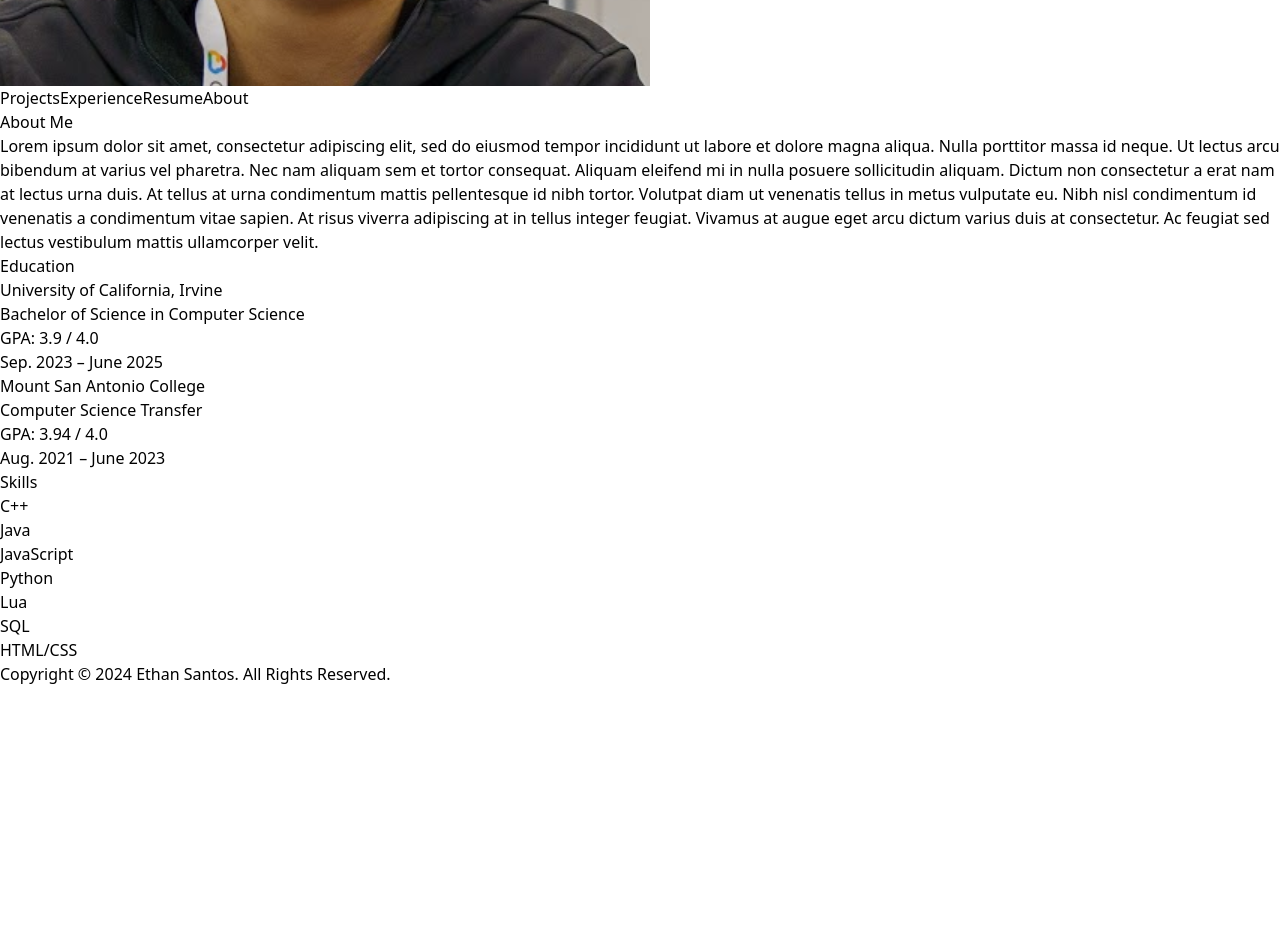
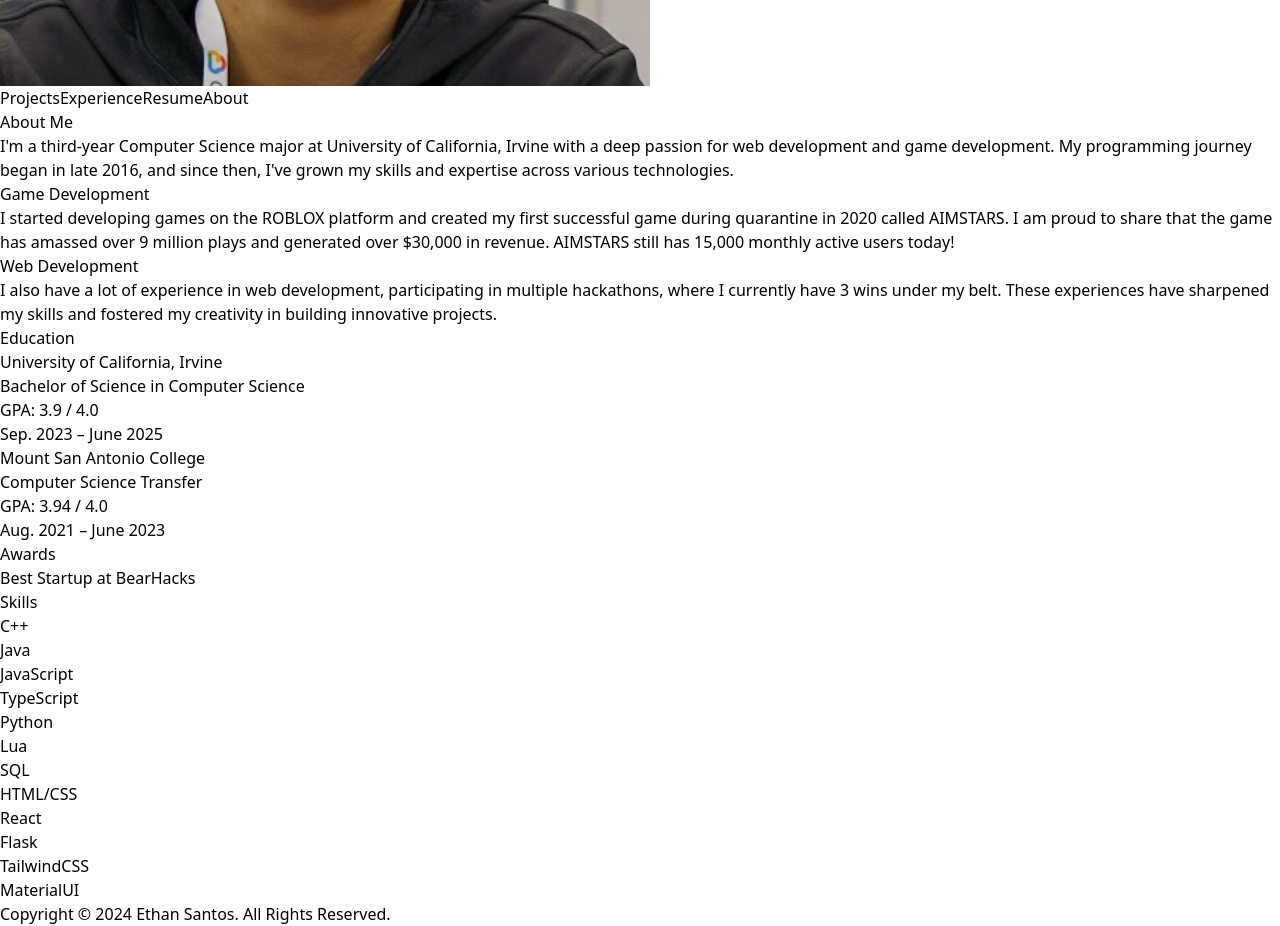
Before and after one commit to EthanSantos/EthanSantos.github.io, a React (Vite) app: page / in a window 1280 px wide. Shown: the part 660-1586 px from the top of the page. Before the commit the page ends 1346 px from the top, so only its background shows below. Built offline with nearby package versions, Linux system fonts and the light colour scheme.

Commit message:
updated about/experience/resume

```diff
--- a/src/pages/About.jsx
+++ b/src/pages/About.jsx
@@ -3,12 +3,25 @@ import Pill from '../components/Pill'
 
 
 const About = () => {
+
+    const information = {
+        About: "I'm a third-year Computer Science major at University of California, Irvine with a deep passion for web development and game development. My programming journey began in late 2016, and since then, I've grown my skills and expertise across various technologies.",
+        Awards: "Best Startup at BearHacks"
+    }
     return (
         <div className="text-gray-900">
             <div className="container mx-auto px-4 py-8">
                 <div className="max-w-2xl mx-auto">
                     <h1 className="text-2xl font-bold mb-4">About Me</h1>
-                    <p className="mb-4 text-base text-gray-600">Lorem ipsum dolor sit amet, consectetur adipiscing elit, sed do eiusmod tempor incididunt ut labore et dolore magna aliqua. Nulla porttitor massa id neque. Ut lectus arcu bibendum at varius vel pharetra. Nec nam aliquam sem et tortor consequat. Aliquam eleifend mi in nulla posuere sollicitudin aliquam. Dictum non consectetur a erat nam at lectus urna duis. At tellus at urna condimentum mattis pellentesque id nibh tortor. Volutpat diam ut venenatis tellus in metus vulputate eu. Nibh nisl condimentum id venenatis a condimentum vitae sapien. At risus viverra adipiscing at in tellus integer feugiat. Vivamus at augue eget arcu dictum varius duis at consectetur. Ac feugiat sed lectus vestibulum mattis ullamcorper velit.</p>
+                    <p className="mb-4 text-base text-gray-600">{information.About}</p>
+                    <div>
+                        <h2 className="text-lg font-semibold">Game Development</h2>
+                        <p className="mb-4 text-base text-gray-600">I started developing games on the ROBLOX platform and created my first successful game during quarantine in 2020 called AIMSTARS. I am proud to share that the game has amassed over 9 million plays and generated over $30,000 in revenue. AIMSTARS still has 15,000 monthly active users today!</p>
+                    </div>
+                    <div>
+                        <h2 className="text-lg font-semibold">Web Development</h2>
+                        <p className="mb-8 text-base text-gray-600">I also have a lot of experience in web development, participating in multiple hackathons, where I currently have 3 wins under my belt. These experiences have sharpened my skills and fostered my creativity in building innovative projects.</p>
+                    </div>
                     <h1 className="text-2xl font-bold mb-4">Education</h1>
                     <div className="flex justify-between">
                         <div>
@@ -26,14 +39,21 @@ const About = () => {
                         </div>
                         <p className="text-base text-gray-600">Aug. 2021 – June 2023</p>
                     </div>
+                    <h1 className="text-2xl font-bold mb-4">Awards</h1>
+                    <p className="mb-2 text-base text-gray-600">{information.Awards}</p>
                     <h1 className="text-2xl font-bold mb-4">Skills</h1>
                     <Pill text={"C++"} />
                     <Pill text={"Java"} />
                     <Pill text={"JavaScript"} />
+                    <Pill text={"TypeScript"} />
                     <Pill text={"Python"} />
                     <Pill text={"Lua"} />
                     <Pill text={"SQL"} />
                     <Pill text={"HTML/CSS"} />
+                    <Pill text={"React"} />
+                    <Pill text={"Flask"} />
+                    <Pill text={"TailwindCSS"} />
+                    <Pill text={"MaterialUI"} />
                 </div>
             </div>
         </div>
--- a/src/pages/Experience.jsx
+++ b/src/pages/Experience.jsx
@@ -7,28 +7,54 @@ const Experience = () => {
             <div className="container mx-auto px-4 py-8">
                 <div className="max-w-2xl mx-auto">
                     <h1 className="text-2xl font-bold mb-4">Work Experience</h1>
-                    <div className="flex justify-between">
+
+                    <div className="flex justify-between items-start mb-8">
                         <div>
-                            <h2 className="text-lg font-semibold">Game Developer</h2>
-                            <p className="text-base">Buzzy.gg</p>
-                            <p className="mb-4 text-base text-gray-500">Description</p>
+                            <div className="flex justify-between items-baseline w-full">
+                                <h2 className="text-lg font-semibold">Game Developer</h2>
+                                <p className="text-base">Mar. 2024 – Present</p>
+                            </div>
+                            <p className="mb-2 text-base">Buzzy.gg</p>
+                            <p className="mb-4 text-base text-gray-500">
+                                I developed a game builder that significantly impacted thousands of students in classrooms through CodeCamp. I created a global server search system using TeleportService, which enabled players to join any user-created game instance seamlessly. Additionally, I integrated HTTP JSON protocols to send data about players’ games to a reserve server, enhancing data accuracy by 20%. I also established and configured a comprehensive database system to track likes, allowing players to rate user-created games effectively.
+                            </p>
                             <Pill text={"Lua"} />
                             <Pill text={"Roblox Studio"} />
                             <Pill text={"Git"} />
                         </div>
-                        <p className="text-base text-gray-600">Mar. 2024 – Present</p>
                     </div>
-                    <div className="flex justify-between">
+
+                    <div className="flex justify-between items-start mb-8">
                         <div>
-                            <h2 className="text-lg font-semibold">Math Tutor</h2>
-                            <p className="text-base">Mount San Antonio College</p>
-                            <p className="mb-4 text-base text-gray-500">Description</p>
+                            <div className="flex justify-between items-baseline w-full">
+                                <h2 className="text-lg font-semibold">Founder/Developer</h2>
+                                <p className="text-base">Jun. 2020 – Present</p>
+                            </div>
+                            <p className="mb-2 text-base">AIMSTARS</p>
+                            <p className="mb-4 text-base text-gray-500">
+                                Lorem ipsum dolor sit amet, consectetur adipiscing elit, sed do eiusmod tempor incididunt ut labore et dolore magna aliqua. Nulla porttitor massa id neque. Ut lectus arcu bibendum at varius vel pharetra. Nec nam aliquam sem et tortor consequat. Aliquam eleifend mi in nulla posuere sollicitudin aliquam. Dictum non consectetur a erat nam at lectus urna duis. At tellus at urna condimentum mattis pellentesque id nibh tortor. Volutpat diam ut venenatis tellus in metus vulputate eu. Nibh nisl condimentum id venenatis a condimentum vitae sapien. At risus viverra adipiscing at in tellus integer feugiat. Vivamus at augue eget arcu dictum varius duis at consectetur. Ac feugiat sed lectus vestibulum mattis ullamcorper velit.
+                            </p>
+                            <Pill text={"Lua"} />
+                            <Pill text={"Roblox Studio"} />
+                            <Pill text={"Git"} />
+                        </div>
+                    </div>
+
+                    <div className="flex justify-between items-start mb-8">
+                        <div>
+                            <div className="flex justify-between items-baseline w-full">
+                                <h2 className="text-lg font-semibold">Math Tutor</h2>
+                                <p className="text-base">Aug. 2021 – June 2023</p>
+                            </div>
+                            <p className="mb-2 text-base">Mount San Antonio College</p>
+                            <p className="mb-4 text-base text-gray-500">
+                                As a dedicated Math Tutor, I have extensive experience in both drop-in tutoring and personalized one-on-one appointments. I was assigned to work closely with students for an entire semester, providing tutoring sessions that lasted up to 2-3 hours. My teaching covered subjects such as Calculus, Pre-Calculus, and Trigonometry. To enhance the students' learning experience, I created personalized problems tailored to their specific needs. I also carefully communicated with students to ensure the best possible learning outcomes, demonstrating patience and addressing any challenges that arose during tutoring sessions.
+                            </p>
                             <Pill text={"Calculus"} />
-                            <Pill text={"Algebra"} />
+                            <Pill text={"Pre-Calculus"} />
                             <Pill text={"Trigonometry"} />
                             <Pill text={"Teaching"} />
                         </div>
-                        <p className="text-base text-gray-600">Aug. 2021 – June 2023</p>
                     </div>
                 </div>
             </div>
```
Also changed, not shown: 1 other file (tests, documents, lock files or other folders).
